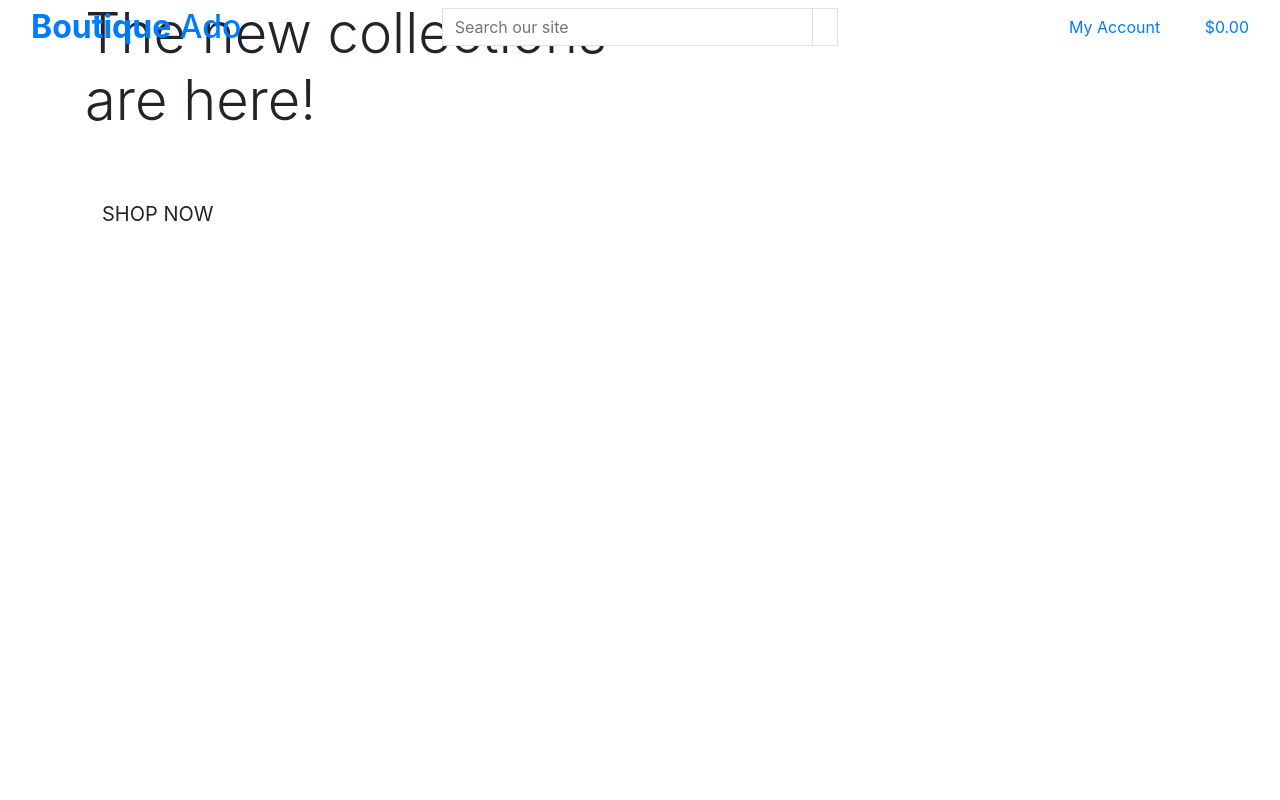
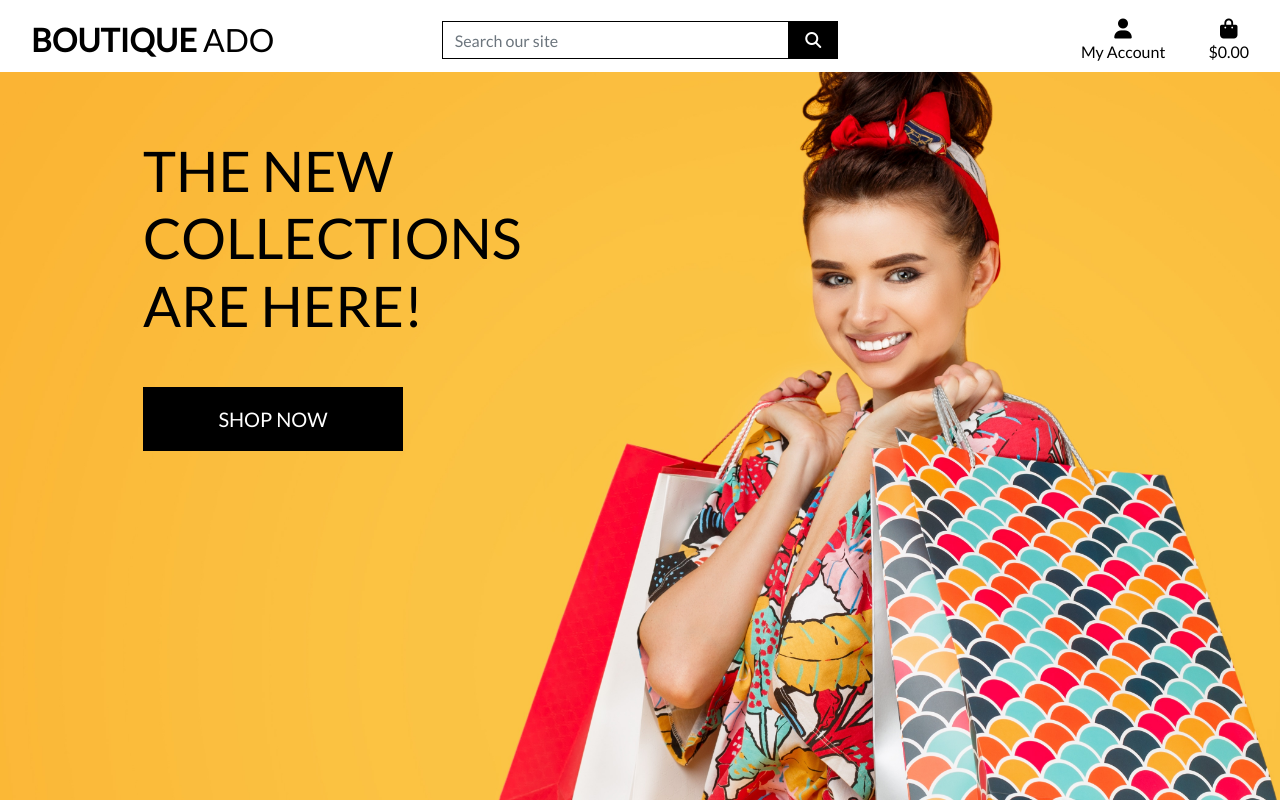
Before and after one commit to Sndrahel/Boutique-Ado, a Django app: template home/templates/home/index.html in a window 1280 px wide. Run offline with Django 3.2, Linux system fonts and the light colour scheme; the template is opened without the code that fills it, so the values that code supplies are empty; some libraries are stand-ins or nearby versions.

Commit message:
completed homepage header and CSS

```diff
--- /dev/null
+++ b/static/css/base.css
@@ -0,0 +1,81 @@
+html {
+    height: 100%;
+}
+
+body {
+    background: url('/media/homepage_background_cropped.jpg') no-repeat center center fixed;
+    background-size: cover;
+    height: calc(100vh - 164px);
+    color: #555;
+    font-family: 'Lato';
+}
+
+/* from Bulma */
+.icon {
+    align-items: center;
+    display: inline-flex;
+    justify-content: center;
+    height: 1.5rem;
+    width: 1.5rem;
+}
+
+.logo-font {
+    text-transform: uppercase;
+}
+
+.main-logo-link {
+    width: fit-content;
+}
+
+.shop-now-button {
+    background: black;
+    color: white;
+    min-width: 260px;
+}
+
+.btn-black {
+    background: black;
+    color: white;
+}
+
+.shop-now-button:hover,
+.shop-now-button:active,
+.shop-now-button:focus,
+.btn-black:hover,
+.btn-black:active,
+.btn-black:focus {
+    background: #222;
+    color: white;
+}
+
+.text-black {
+    color: #000 !important;
+}
+
+.border-black {
+    border: 1px solid black !important;
+}
+
+/* -------------------------------- Media Queries */
+
+/* Slightly larger container on xl screens */
+@media (min-width: 1200px) {
+  .container {
+    max-width: 80%;
+  }
+}
+
+/* fixed top navbar only on medium and up */
+@media (min-width: 992px) {
+    .fixed-top-desktop-only {
+        position: fixed;
+        top: 0;
+        right: 0;
+        left: 0;
+        z-index: 1030;
+    }
+
+    .header-container {
+        padding-top: 164px;
+    }
+}
--- a/templates/base.html
+++ b/templates/base.html
@@ -15,12 +15,15 @@
 
     {% block corecss %}
         <link rel="stylesheet" href="https://stackpath.bootstrapcdn.com/bootstrap/4.4.1/css/bootstrap.min.css" integrity="sha384-Vkoo8x4CGsO3+Hhxv8T/Q5PaXtkKtu6ug5TOeNV6gBiFeWPGFN9MuhOf23Q9Ifjh" crossorigin="anonymous">
-    {% endblock %}
+        <link rel="stylesheet" href="https://fonts.googleapis.com/css?family=Lato&display=swap">
+        <link rel="stylesheet" href="{% static 'css/base.css' %}">
+        {% endblock %}
 
     {% block extra_css %}
     {% endblock %}
 
     {% block corejs %}
+        <script src="https://kit.fontawesome.com/72ab4e86da.js" crossorigin="anonymous"></script>
         <script src="https://code.jquery.com/jquery-3.4.1.slim.min.js" integrity="sha384-J6qa4849blE2+poT4WnyKhv5vZF5SrPo0iEjwBvKU7imGFAV0wwj1yYfoRSJoZ+n" crossorigin="anonymous"></script>
         <script src="https://cdn.jsdelivr.net/npm/popper.js@1.16.0/dist/umd/popper.min.js" integrity="sha384-Q6E9RHvbIyZFJoft+2mJbHaEWldlvI9IOYy5n3zV9zzTtmI3UksdQRVvoxMfooAo" crossorigin="anonymous"></script>
         <script src="https://stackpath.bootstrapcdn.com/bootstrap/4.4.1/js/bootstrap.min.js" integrity="sha384-wfSDF2E50Y2D1uUdj0O3uMBJnjuUD4Ih7YwaYd1iqfktj0Uod8GCExl3Og8ifwB6" crossorigin="anonymous"></script>
@@ -33,7 +36,7 @@
   </head>
   <body>
     <header class="container-fluid fixed-top">
-        <div class="row">
+        <div id="topnav" class="row bg-white pt-lg-2 d-none d-lg-flex">
             <div class="col-12 col-lg-4 my-auto py-1 py-lg-0 text-center text-lg-left">
                 <a href="{% url 'home' %}" class="nav-link main-logo-link">
                     <h2 class="logo-font text-black my-0"><strong>Boutique</strong> Ado</h2>
```
Also changed, not shown: media/homepage_background_cropped.jpg (added).
